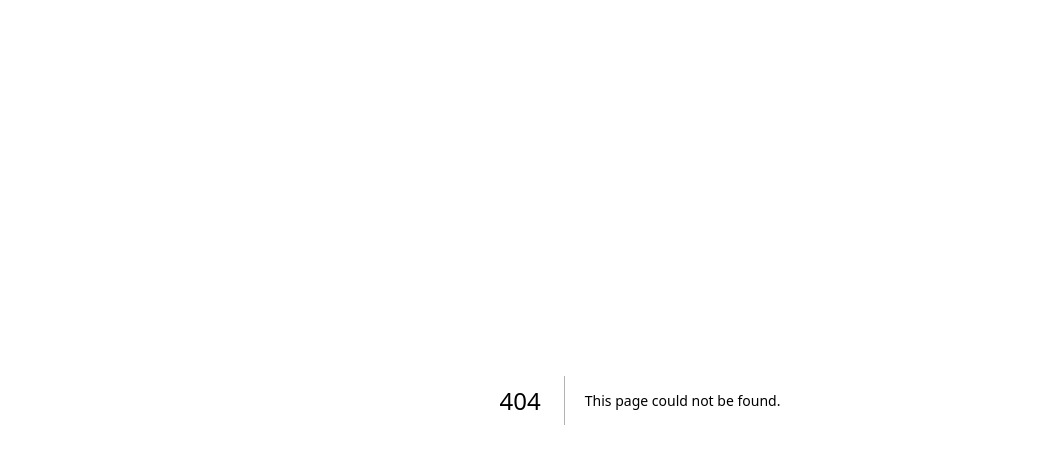
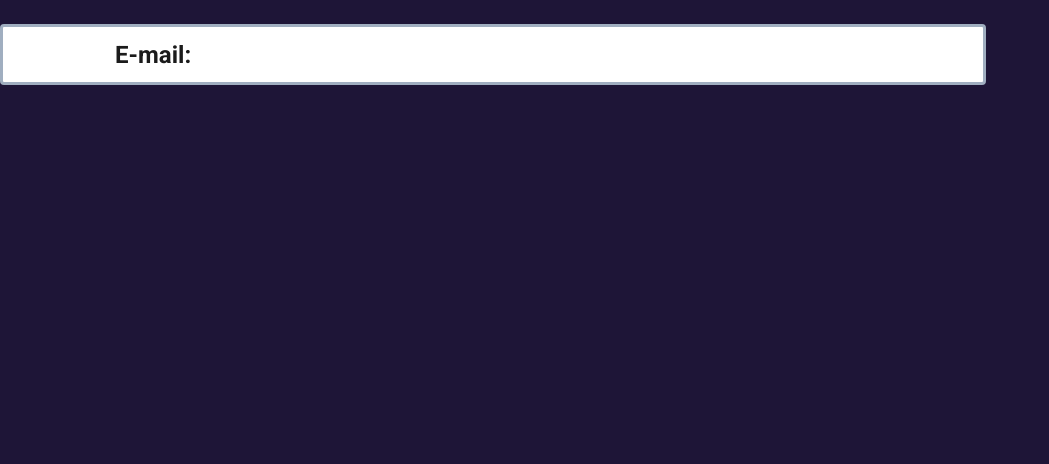
Before and after one commit to rafael-oliveira-hellz/playsfa-sales-panel, a Next.js app: page /components/EmailInput in a window 1280 px wide. Before the commit this address had no page. Shown: the top 464 px of the page, without its empty margins (0-1049 px from the left). Built offline with nearby package versions, Linux system fonts and the light colour scheme.

Commit message:
New input

```diff
--- a/pages/components/Input.tsx
+++ b/pages/components/CpfInput.tsx
@@ -8,8 +8,7 @@ type InputProps = {
   autoFocus: boolean;
   onKeyDown?: (e: React.KeyboardEvent<HTMLInputElement>) => void;
   placeholder?: string;
-  label?: string;
-  type?: string;
+  paymentMethod: string;
 };
 const InputComponent = ({
   className,
@@ -18,8 +17,7 @@ const InputComponent = ({
   autoFocus,
   onKeyDown,
   placeholder,
-  label,
-  type
+  paymentMethod
 }: InputProps) => {
   const inputRef = useRef<HTMLInputElement>(null);
   const [focused, setFocused] = useState(false);
@@ -41,10 +39,10 @@ const InputComponent = ({
         borderColor: focused ? '#371f8b' : '#a0aec0',
         backgroundColor: focused ? '#edf2f7' : '#fff'
       }}>
-        <label htmlFor={type}>{label}</label>
+        <label htmlFor='text'>CPF:</label>
         <input
-          type={type}
-          id={type}
+          type='text'
+          id='text'
           autoFocus={autoFocus}
           onFocus={() => setFocused(true)}
           onBlur={() => setFocused(false)}
@@ -54,6 +52,7 @@ const InputComponent = ({
           onMouseEnter={onEnter}
           onKeyDown={onKeyDown}
           placeholder={placeholder}
+          {...paymentMethod === 'pix' ? { required: true } : { required: false }}
         />
       </Input>
     </>
--- /dev/null
+++ b/pages/components/EmailInput.tsx
@@ -0,0 +1,60 @@
+import { useEffect, useRef, useState } from 'react';
+import Input from './styles/Input.style';
+
+type InputProps = {
+  className?: string;
+  value?: string;
+  onChange?: (e: React.ChangeEvent<HTMLInputElement>) => void;
+  autoFocus: boolean;
+  onKeyDown?: (e: React.KeyboardEvent<HTMLInputElement>) => void;
+  placeholder?: string;
+};
+const InputComponent = ({
+  className,
+  value,
+  onChange,
+  autoFocus,
+  onKeyDown,
+  placeholder
+}: InputProps) => {
+  const inputRef = useRef<HTMLInputElement>(null);
+  const [focused, setFocused] = useState(false);
+
+  const onEnter = (e: any) => {
+    e.target.focus();
+  };
+  useEffect(() => {
+    window.addEventListener('load', () => {
+      if (inputRef.current) {
+        inputRef.current.focus();
+      }
+    });
+  }, []);
+
+  return (
+    <>
+      <Input className={className} style={{
+        borderColor: focused ? '#371f8b' : '#a0aec0',
+        backgroundColor: focused ? '#edf2f7' : '#fff'
+      }}>
+        <label htmlFor='email'>E-mail:</label>
+        <input
+          type='email'
+          id='email'
+          autoFocus={autoFocus}
+          onFocus={() => setFocused(true)}
+          onBlur={() => setFocused(false)}
+          onChange={onChange}
+          value={value}
+          ref={inputRef}
+          onMouseEnter={onEnter}
+          onKeyDown={onKeyDown}
+          placeholder={placeholder}
+          required
+        />
+      </Input>
+    </>
+  );
+};
+
+export default InputComponent;
--- a/pages/index.tsx
+++ b/pages/index.tsx
@@ -1,11 +1,12 @@
 import { LinearProgress } from '@mui/material';
 import Head from 'next/head';
-import { useEffect, useState } from 'react';
+import { SetStateAction, useEffect, useState } from 'react';
 import { apiUser, apiUserPix } from '../hooks/api';
 import { Plan } from '../types/Plan';
 import { User } from '../types/User';
+import CpfInput from './components/CpfInput';
+import EmailInput from './components/EmailInput';
 import PageFooter from './components/Footer';
-import Input from './components/Input';
 import PurchaseCard from './components/PurchaseCard';
 import SignUpMessage from './components/SignUpMessage';
 
@@ -177,28 +178,25 @@ export default function Home(data: Props) {
           id='section'
           className='flex flex-col justify-items-center items-center border rounded-2xl border-slate-700 w-11/12 min-h-full'
         >
-          <Input
-            label='E-mail:'
-            type='email'
+          <EmailInput
             value={email}
             autoFocus
-            onChange={(e) => setEmail(e.target.value)}
+            onChange={(e: { target: { value: SetStateAction<string>; }; }) => setEmail(e.target.value)}
             onKeyDown={() => {
               setError(false);
             }}
             placeholder='Digite seu e-mail'
             />
 
-          <Input
-            label='CPF:'
-            type='text'
+          <CpfInput
             value={cpf}
             autoFocus
-            onChange={(e) => setCpf(e.target.value)}
+            onChange={(e: { target: { value: SetStateAction<string>; }; }) => setCpf(e.target.value)}
             onKeyDown={() => {
               setError(false);
             }}
             placeholder='Digite seu CPF'
+            paymentMethod={paymentMethod}
             />
 
             {loading ? <LinearProgress color="secondary" id="progress-bar" style={{marginTop:"-0.5rem", marginBottom:"1rem", width:"55%"}}/> : null}
--- a/tsconfig.json
+++ b/tsconfig.json
@@ -21,8 +21,10 @@
   },
   "include": [
     "next-env.d.ts",
-    "**/*.ts",
-    "**/*.tsx"
+    "./**/*.ts",
+    "./**/*.tsx",
+    "./**/**/*.ts",
+    "./**/**/*.tsx"
   ],
   "exclude": [
     "node_modules"
```
